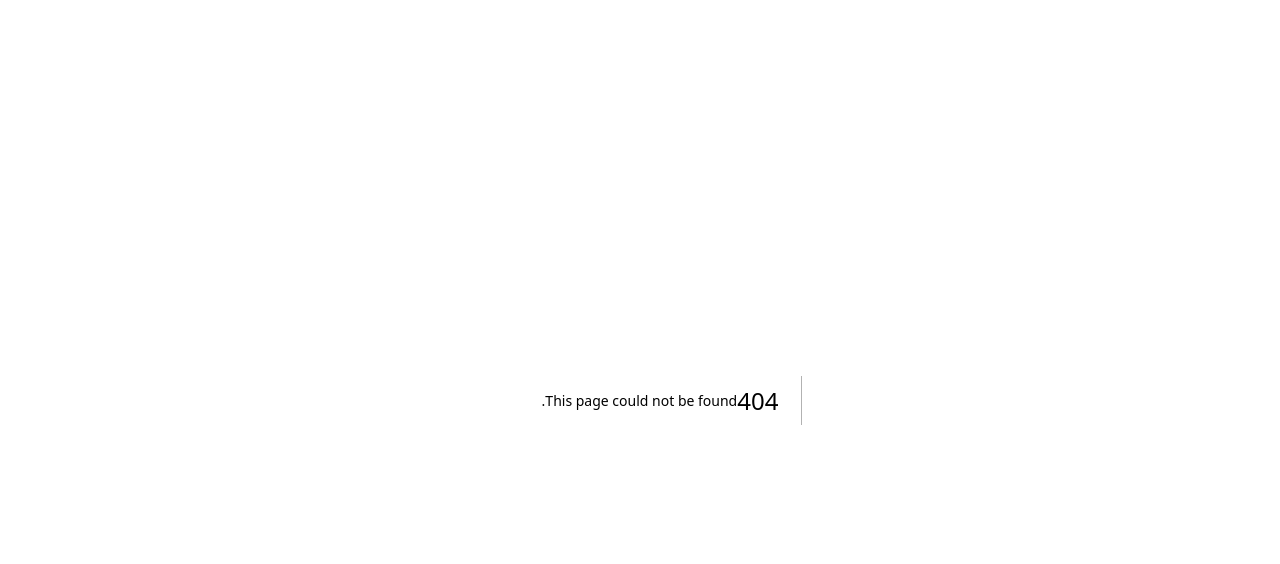
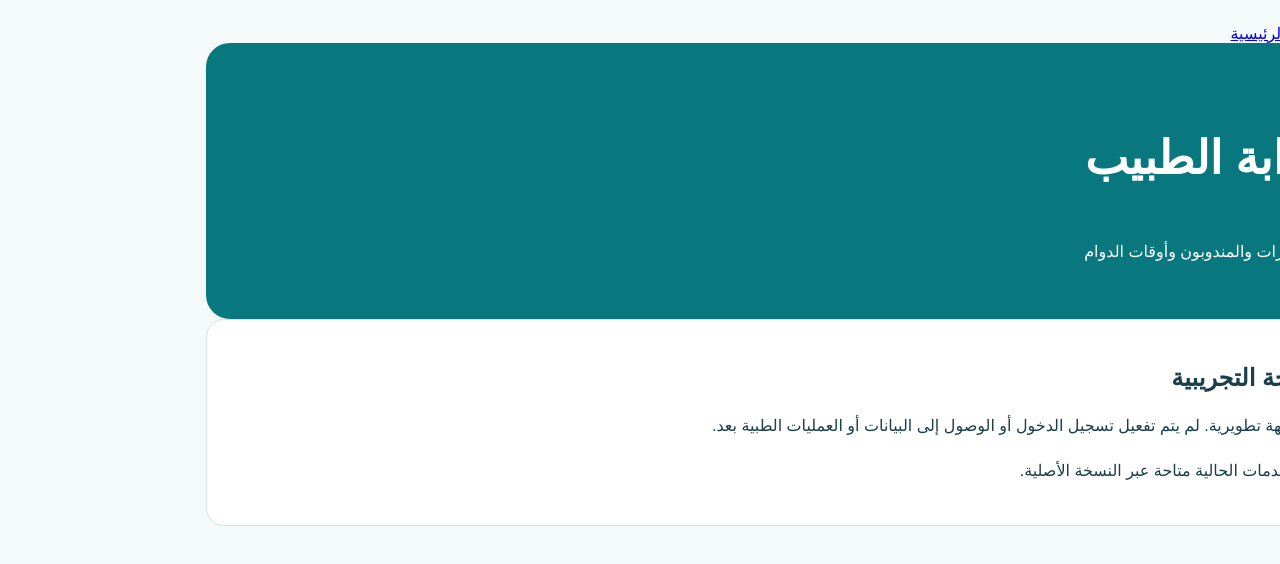
Before and after one commit to iivestro/-, a Next.js app in the folder v2/web/: page /portal/doctor in a window 1280 px wide. Before the commit this address had no page. Shown: the top 564 px of the page. Built offline with nearby package versions, Linux system fonts and the light colour scheme.

Commit message:
Add typed portal registry and isolated preview routes

```diff
--- /dev/null
+++ b/v2/web/app/portal/[slug]/page.tsx
@@ -0,0 +1,10 @@
+import Link from 'next/link';
+import {notFound} from 'next/navigation';
+import {portals} from '../../../lib/portals';
+export function generateStaticParams(){return portals.map(p=>({slug:p.slug}));}
+export default async function Portal({params}:{params:Promise<{slug:string}>}){
+ const {slug}=await params;
+ const portal=portals.find(p=>p.slug===slug);
+ if(!portal) notFound();
+ return <main><Link href="/">العودة إلى الرئيسية</Link><section className="hero"><h1>{portal.title}</h1><p>{portal.description}</p></section><article><h2>النسخة التجريبية</h2><p>هذه واجهة تطويرية. لم يتم تفعيل تسجيل الدخول أو الوصول إلى البيانات أو العمليات الطبية بعد.</p><p>تظل الخدمات الحالية متاحة عبر النسخة الأصلية.</p></article></main>;
+}
```
